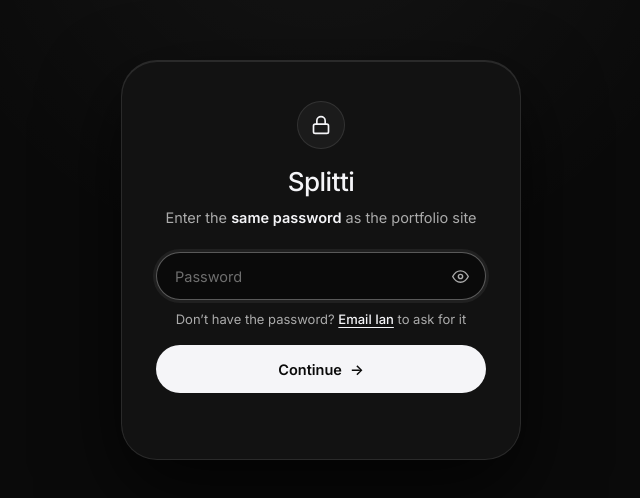
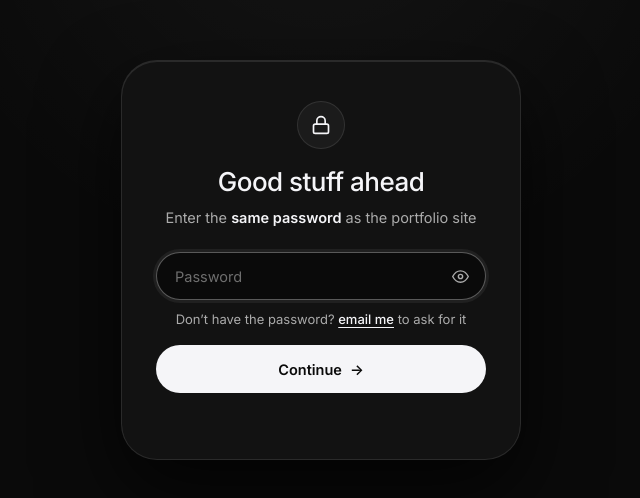
Before and after one commit to ianyen-net/splitti, a plain HTML site: page index.html in a window 1280 px wide. Shown: the part 140-638 px from the top of the page, without its empty margins (319-959 px from the left). Drawn offline with nearby package versions, Linux system fonts and the light colour scheme; a web font is replaced by a local one.

Commit message:
Update password dialog title to Good stuff ahead and link to email me

```diff
--- a/index.html
+++ b/index.html
@@ -230,7 +230,7 @@
           <path d="M7 11V7a5 5 0 0 1 10 0v4"></path>
         </svg>
       </div>
-      <h2 class="case-password-title" id="case-gate-title">Splitti</h2>
+      <h2 class="case-password-title" id="case-gate-title">Good stuff ahead</h2>
       <p class="case-password-desc">Enter the <strong>same password</strong> as the portfolio site</p>
       <form class="case-password-form" id="gate-form" autocomplete="off">
         <div class="case-password-input-wrap">
@@ -250,7 +250,7 @@
             </svg>
           </button>
         </div>
-        <p class="case-password-help">Don’t have the password? <a href="mailto:ianyenyh@gmail.com?subject=Portfolio%20Access%20Request&amp;body=Hi%20Ian%2C%0A%0AI%27d%20love%20to%20request%20the%20password%20to%20view%20your%20portfolio%20case%20studies%20and%20prototypes.%0A%0AThanks!">Email Ian</a> to ask for it</p>
+        <p class="case-password-help">Don’t have the password? <a href="mailto:ianyenyh@gmail.com?subject=Portfolio%20Access%20Request&amp;body=Hi%20Ian%2C%0A%0AI%27d%20love%20to%20request%20the%20password%20to%20view%20your%20portfolio%20case%20studies%20and%20prototypes.%0A%0AThanks!">email me</a> to ask for it</p>
         <button type="submit" class="case-password-submit" id="gate-btn">
           <span id="gate-btn-label">Continue</span>
           <span aria-hidden="true">→</span>
```
